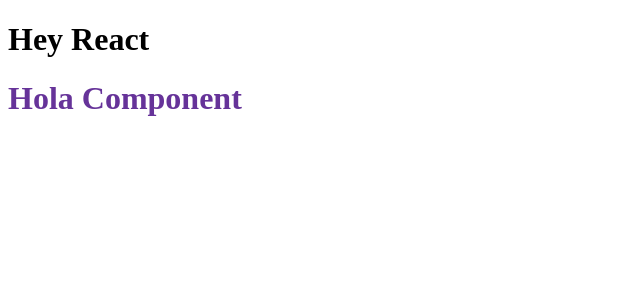
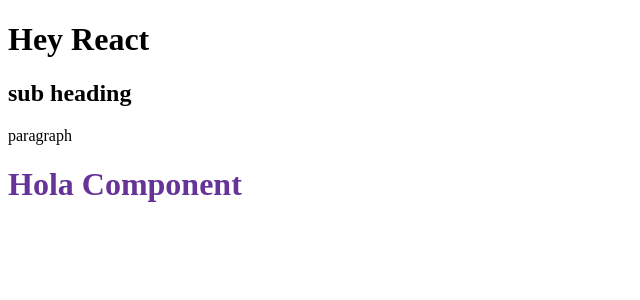
Before and after one commit to haha-harshit/testReact, a React (Vite) app: page / in a window 1280 px wide. Shown: the top 300 px of the page, without its empty margins (0-640 px from the left). Built offline with nearby package versions, Linux system fonts and the light colour scheme.

Commit message:
testing ways of functional component

```diff
--- a/App.js
+++ b/App.js
@@ -24,9 +24,20 @@
 
 const Title = () => <h1 className="title">Hey React</h1>;
 
+const TitleTest = function () {
+  return (
+    <>
+      <h2>sub heading</h2>
+      <p>paragraph</p>
+    </>
+  );
+};
+
+// component composition --> passing one component to another component as prop!
 const HeadingComponent = () => (
   <div id="container">
     <Title />
+    <TitleTest />
     <h1 className="heading">Hola Component</h1>
   </div>
 );
```
